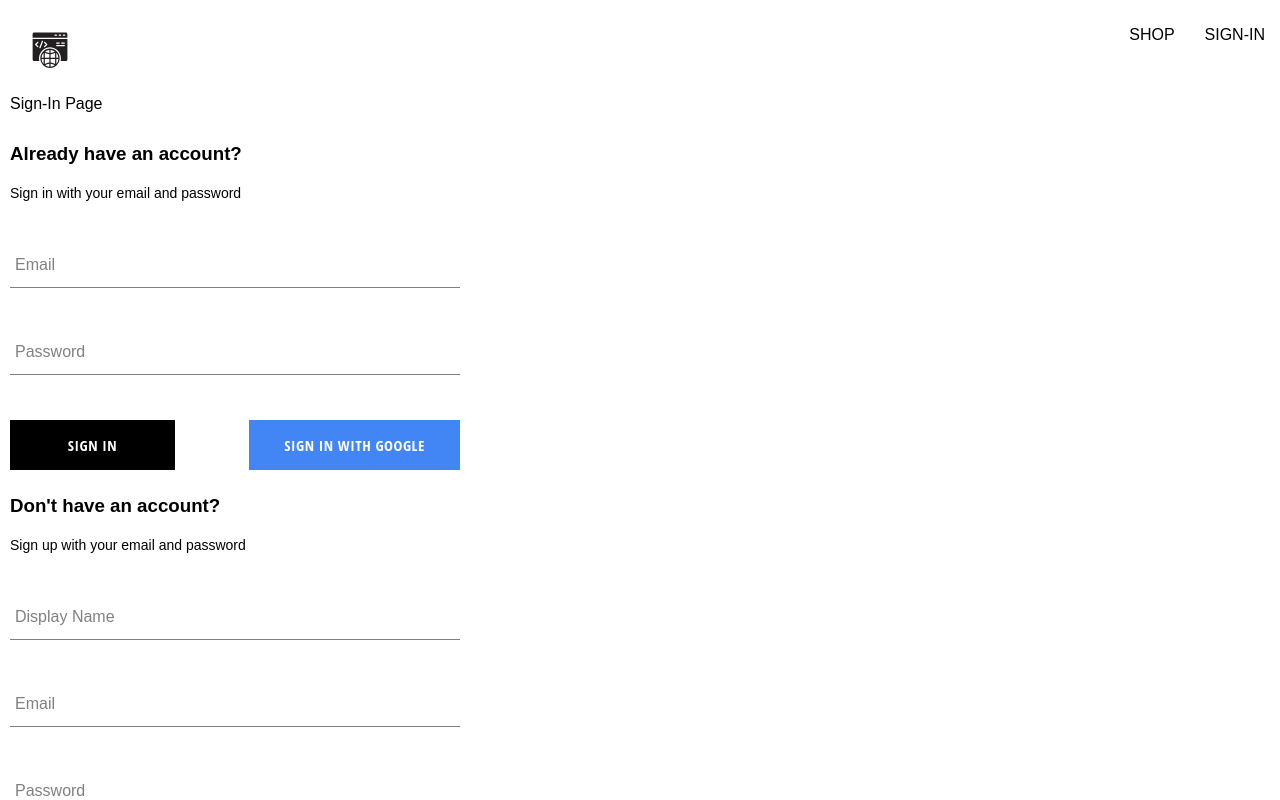
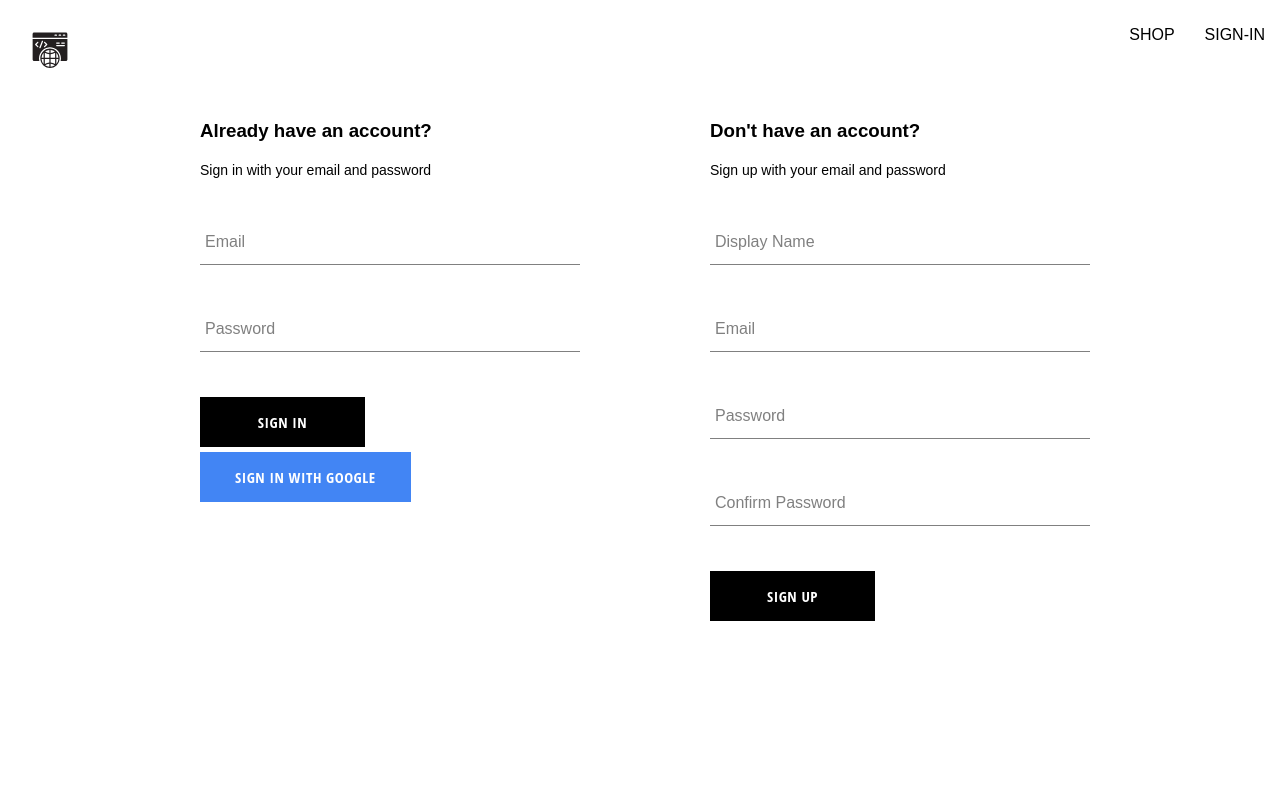
Before and after one commit to KQuiggins/React_TechShop, a React (Vite) app: page /auth in a window 1280 px wide. Shown: the top 800 px of the page. Built offline with nearby package versions, Linux system fonts and the light colour scheme.

Commit message:
finished styling and user sign up page

```diff
--- a/src/components/sign-in-form/sign-in-form.component.jsx
+++ b/src/components/sign-in-form/sign-in-form.component.jsx
@@ -47,6 +47,11 @@ const SignInForm = () => {
 			resetFormFields();
 		} catch (error) {
 			console.log(error);
+			if (error.code === "auth/wrong-password" || error.code === "auth/user-not-found") {
+				alert("Wrong email or password, try again");
+			} else {
+				alert("Something went wrong, try again");
+			}
 		}
 		console.log("sign in");
 	};
@@ -78,7 +83,7 @@ const SignInForm = () => {
 					<Button type="submit">
 						Sign In
 					</Button>
-					<Button  buttonType="google" onClick={googleSignIn}>
+					<Button  type="button" buttonType="google" onClick={googleSignIn}>
 						Sign In with google
 					</Button>
 			</div>
--- a/src/components/sign-in-form/sign-in-form.styles.scss
+++ b/src/components/sign-in-form/sign-in-form.styles.scss
@@ -1,22 +1,17 @@
 .sign-up-container {
 	display: flex;
 	flex-direction: column;
-    width: 450px;
-    margin-left: 10px;
+	width: 380px;
 
-    h3 {
-        margin: 20px 0;
+	h2 {
+		margin: 10px 0;
 	}
 
-    span {
-        font-size: 14px;
+	.buttons-container {
+		display: flex;
+        justify-content: space-between;
 	}
-
 	button {
 		margin-bottom: 5px;
 	}
-    .sign-up-button-container {
-        display: flex;
-        justify-content: space-between;
 }
-}
--- a/src/routes/authentication/authentication.component.jsx
+++ b/src/routes/authentication/authentication.component.jsx
@@ -1,27 +1,18 @@
 import SignupForm from '../../components/sign-up-form/sign-up-form.component';
 import SignInForm from '../../components/sign-in-form/sign-in-form.component';
+import './authentication.styles.scss';
 
-
-// import {
-
-//   signInWithGoogle,
-//   createUserDocumentFromAuth,
-
-
-// } from '../../utils/firebase/firebase.utils'
 
 const Authentication = () => {
 
 
-
-
-
-
   return (
     <>
-      <div style={{"margin": "10px"}}>Sign-In Page</div>
-      <SignInForm />
-      <SignupForm />
+      <div className='authentication-container'>
+        <SignInForm />
+        <SignupForm />
+      </div>
+
 
     </>
 
--- /dev/null
+++ b/src/routes/authentication/authentication.styles.scss
@@ -0,0 +1,6 @@
+.authentication-container {
+    display: flex;
+    width: 900px;
+    justify-content: space-between;
+    margin: 30px auto;
+}
```
Lines whose indentation alone changed are shown as unchanged.
